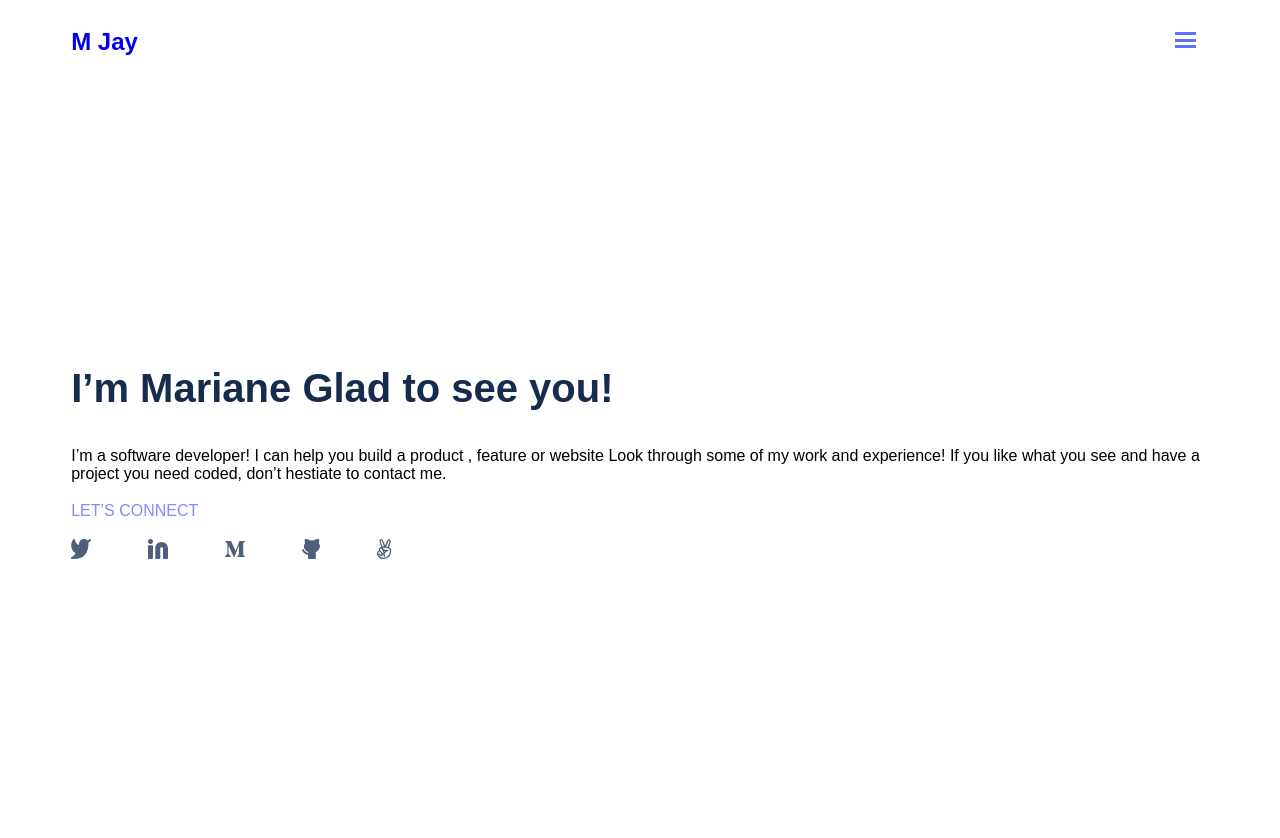
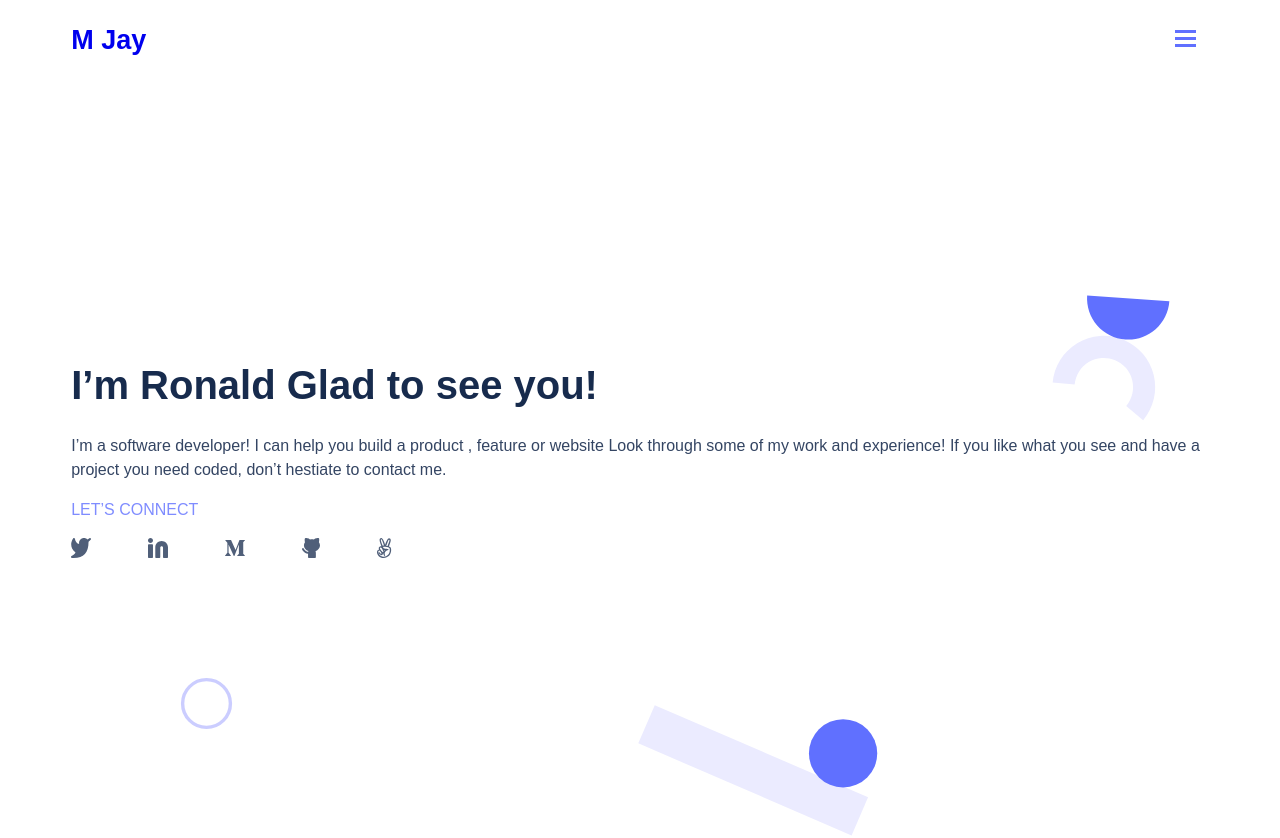
Before and after one commit to mj-e-boc/Ronald-Portfolio, a website: page index.html in a window 1280 px wide. Drawn offline with Linux system fonts and the light colour scheme.

Commit message:
fix margins, fonts

```diff
--- a/index.html
+++ b/index.html
@@ -9,6 +9,7 @@
     <link rel="preconnect" href="https://fonts.googleapis.com">
 </head>
 <body>
+    <header>
         <nav class="navigation">
             <a href="#" class="logo">
                 <h2>M Jay</h2>
@@ -19,25 +20,31 @@
                 <div class="bar"></div>
             </div>
         </nav>
+    </header>
+
    <section class="main">
     <h1 class="heading1">
-        I’m Mariane
+        I’m Ronald
 Glad to see you!
     </h1>
-    <p class="paragraph1">
+    <p class="paragraph">
         I’m a software developer! I can help you build a product , feature or website Look through some of my work and experience! If you like what you see and have a project you need coded, don’t hestiate to contact me.
     </p>
     <h3 class="letsconnect">
         LET’S CONNECT
     </h3>
-    <div class="footericons">
-        <a href="#"><img src="./images/Vector-3.svg" alt="githubicon"></a>
-        <a href="#"><img src="./images/Linkedinicon.svg" alt="linkeinIcon"></a>
-        <a href="#"><img src="./images/Vector-1.svg" alt="myspaceicon"></a>
-        <a href="#"><img src="./images/Vector-2.svg" alt="githubicon"></a>
-        <a href="#"><img src="./images/Vector.svg" alt="evangelisticon"></a>
+    <ul class="footericons"><li><a href="#"><img src="./images/Vector-3.svg" alt="githubicon"></a></li>
+    <li><a href="#"><img src="./images/Linkedinicon.svg" alt="linkeinIcon"></a></li>
+    <li><a href="#"><img src="./images/Vector-1.svg" alt="myspaceicon"></a></li>
+    <li><a href="#"><img src="./images/Vector-2.svg" alt="githubicon"></a></li>
+    <li><a href="#"><img src="./images/Vector.svg" alt="evangelisticon"></a></li>
 
-    </div>
+
+
+
+
+
+    </ul>
    </section>
 
 
--- a/styles.css
+++ b/styles.css
@@ -3,7 +3,7 @@ body {
   background-image: url(./images/header-shapes\ mobile@2x.svg);
   background-repeat: no-repeat;
   background-size: 100%;
-  background-position-y: -160%;
+  background-position-y: 100%;
 }
 
 a {
@@ -12,6 +12,10 @@ a {
 
 .logo {
   padding-left: 5%;
+  font-style: normal;
+  font-weight: 700;
+  font-size: 18px;
+  line-height: 20px;
 }
 
 .bar {
@@ -36,19 +40,22 @@ a {
 }
 
 .heading1 {
+  width: 80%;
   font-style: normal;
   font-weight: 700;
   font-size: 40px;
   line-height: 52px;
   color: #172b4d;
+  margin-bottom: 0;
 }
 
 .paragraph {
+  margin-top: 2%;
   font-style: normal;
   font-weight: 400;
   font-size: 16px;
   line-height: 24px;
-  color: #172b4d;
+  color: #344563;
   text-align: left;
 }
 
@@ -57,11 +64,16 @@ a {
   font-weight: 500;
   font-size: 16px;
   line-height: 24px;
+  padding-bottom: 0;
   color: #7f8cff;
 }
 
 .footericons {
+  margin-top: 0;
+  padding-bottom: 0;
   display: flex;
   gap: 5%;
   align-items: center;
+  list-style: none;
+  padding-left: 0;
 }
```
Lines whose indentation alone changed are shown as unchanged.
